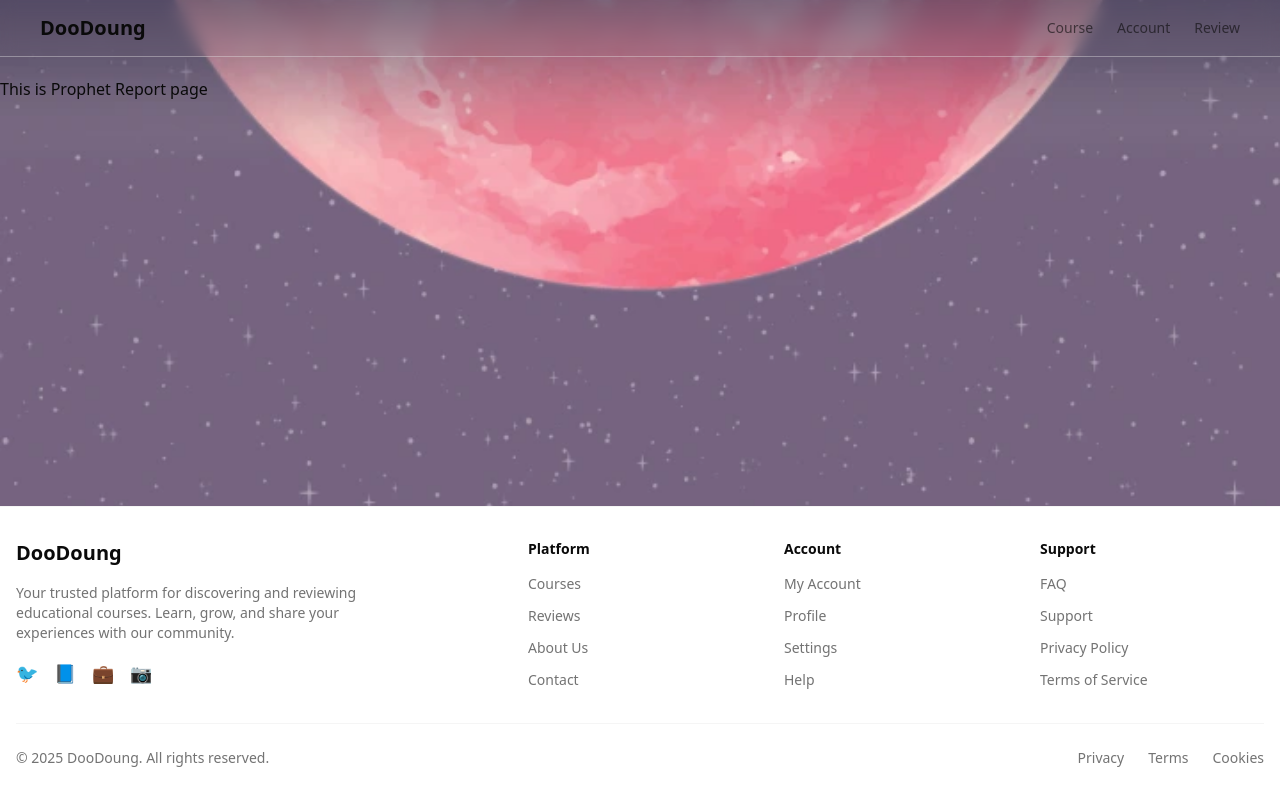
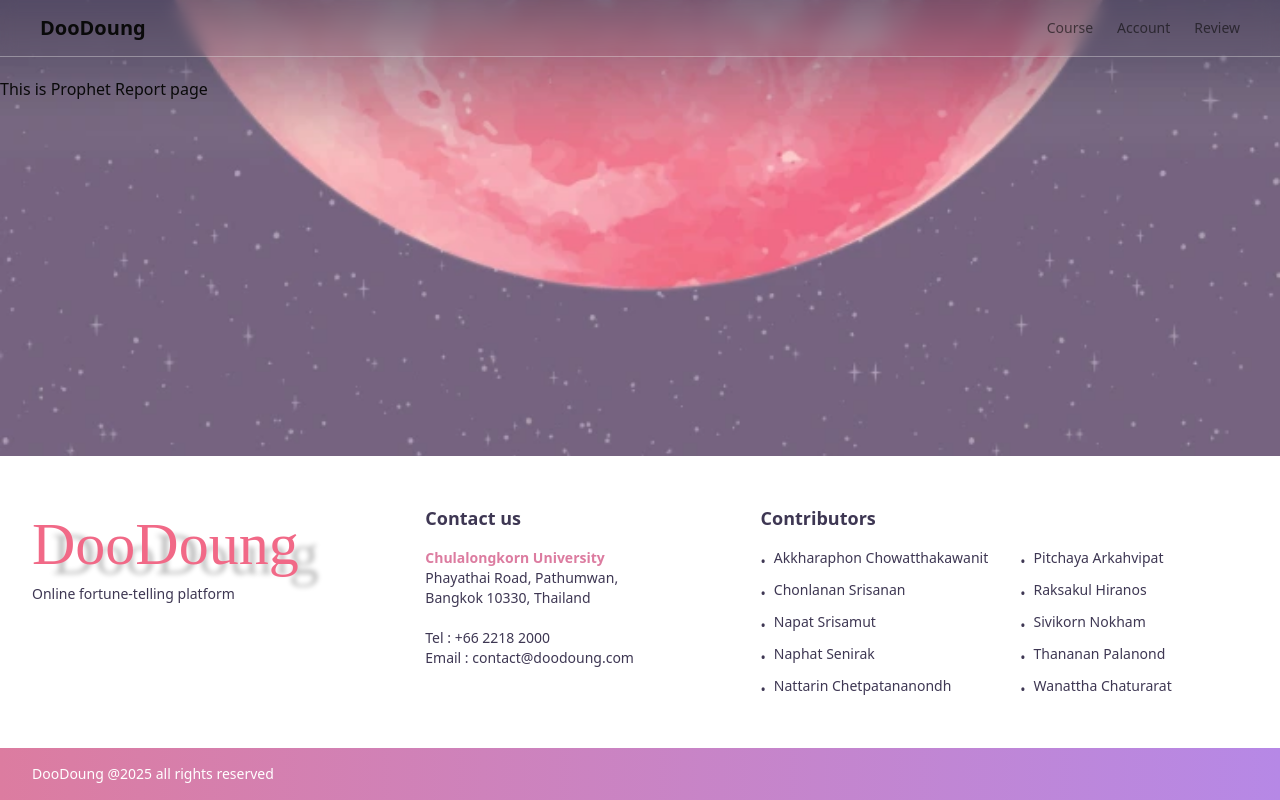
Before and after one commit to DooDoung/doo-doung-frontend, a Next.js app: page /account/prophet/report in a window 1280 px wide. Built offline with nearby package versions, Linux system fonts and the light colour scheme.

Commit message:
style: footer

```diff
--- a/src/components/globalComponents/Footer.tsx
+++ b/src/components/globalComponents/Footer.tsx
@@ -1,141 +1,69 @@
-import Link from "next/link";
-
 import { cn } from "@/lib/utils";
 
 interface FooterProps {
   className?: string;
 }
 
-/**
- * Global Footer Component
- *
- * Features:
- * - Company information and branding
- * - Useful links organized in sections
- * - Social media links
- * - Copyright information
- * - Responsive design
- */
 export function Footer({ className }: FooterProps) {
   const currentYear = new Date().getFullYear();
 
-  const footerSections = [
-    {
-      title: "Platform",
-      links: [
-        { href: "/course", label: "Courses" },
-        { href: "/review", label: "Reviews" },
-        { href: "/about", label: "About Us" },
-        { href: "/contact", label: "Contact" },
-      ],
-    },
-    {
-      title: "Account",
-      links: [
-        { href: "/account", label: "My Account" },
-        { href: "/profile", label: "Profile" },
-        { href: "/settings", label: "Settings" },
-        { href: "/help", label: "Help" },
-      ],
-    },
-    {
-      title: "Support",
-      links: [
-        { href: "/faq", label: "FAQ" },
-        { href: "/support", label: "Support" },
-        { href: "/privacy", label: "Privacy Policy" },
-        { href: "/terms", label: "Terms of Service" },
-      ],
-    },
-  ];
-
-  const socialLinks = [
-    { href: "#", label: "Twitter", icon: "🐦" },
-    { href: "#", label: "Facebook", icon: "📘" },
-    { href: "#", label: "LinkedIn", icon: "💼" },
-    { href: "#", label: "Instagram", icon: "📷" },
+  const contributors = [
+    "Akkharaphon Chowatthakawanit", "Pitchaya Arkahvipat",
+    "Chonlanan Srisanan", "Raksakul Hiranos",
+    "Napat Srisamut", "Sivikorn Nokham",
+    "Naphat Senirak", "Thananan Palanond",
+    "Nattarin Chetpatananondh", "Wanattha Chaturarat",
   ];
 
   return (
-    <footer
-      className={cn("border-border/40 mt-5 border-t bg-white", className)}
-    >
-      <div className="container mx-auto max-w-screen-2xl px-4 py-8">
-        {/* Main Footer Content */}
-        <div className="grid grid-cols-1 gap-8 md:grid-cols-2 lg:grid-cols-5">
-          {/* Brand Section */}
-          <div className="lg:col-span-2">
-            <div className="mb-4 flex items-center space-x-2">
-              <span className="text-xl font-bold">DooDoung</span>
-            </div>
-            <p className="text-muted-foreground mb-4 max-w-sm text-sm">
-              Your trusted platform for discovering and reviewing educational
-              courses. Learn, grow, and share your experiences with our
-              community.
+    <footer className={cn("text-white font-chakra", className)}>
+      {/* ===== Upper Section ===== */}
+      <div className="bg-neutral-white py-12 px-2 sm:px-8">
+        <div className="flex flex-col justify-between gap-8 md:flex-row container mx-auto max-w-screen-xl">
+
+          {/* Col 1: Logo & Tagline */}
+          <div className="flex flex-col gap-6 text-center md:text-left mt-8">
+            <h1 className="font-sanctuary text-6xl text-primary leading-[16px] [text-shadow:20px_10px_5px_rgba(0,0,0,0.25)] select-none">
+              DooDoung
+            </h1>
+            <p className="mt-2 text-sm text-neutral-black">
+              Online fortune-telling platform
             </p>
-
-            {/* Social Links */}
-            <div className="flex space-x-4">
-              {socialLinks.map((social) => (
-                <Link
-                  key={social.label}
-                  href={social.href}
-                  className="text-muted-foreground hover:text-foreground transition-colors"
-                  title={social.label}
-                >
-                  <span className="text-lg">{social.icon}</span>
-                </Link>
-              ))}
-            </div>
           </div>
 
-          {/* Links Sections */}
-          {footerSections.map((section) => (
-            <div key={section.title}>
-              <h3 className="mb-3 text-sm font-semibold">{section.title}</h3>
-              <ul className="space-y-2">
-                {section.links.map((link) => (
-                  <li key={link.href}>
-                    <Link
-                      href={link.href}
-                      className="text-muted-foreground hover:text-foreground text-sm transition-colors"
-                    >
-                      {link.label}
-                    </Link>
-                  </li>
-                ))}
-              </ul>
-            </div>
-          ))}
+          {/* Col 2: Contact Us */}
+          <div className="text-sm text-neutral-black">
+            <h2 className="mb-4 text-lg font-bold">Contact us</h2>
+            <p className="font-bold text-accent-pink">Chulalongkorn University</p>
+            <p>Phayathai Road, Pathumwan,</p>
+            <p>Bangkok 10330, Thailand</p>
+            <br />
+            <p>Tel : +66 2218 2000</p>
+            <p>Email : contact@doodoung.com</p>
+          </div>
+
+          {/* Col 3: Contributors */}
+          <div className="text-sm text-neutral-black">
+            <h2 className="mb-4 text-lg font-bold">Contributors</h2>
+            <ul className="grid grid-cols-1 gap-x-8 gap-y-2 text-sm text-neutral-black sm:grid-cols-2">
+              {contributors.map((name) => (
+                <li key={name} className="flex items-start">
+                  <span className="mr-2 mt-1">•</span>
+                  <span>{name}</span>
+                </li>
+              ))}
+            </ul>
+          </div>
+
         </div>
+      </div>
 
-        {/* Bottom Section */}
-        <div className="border-border/40 mt-8 border-t pt-6">
-          <div className="flex flex-col items-center justify-between gap-4 md:flex-row">
-            <p className="text-muted-foreground text-sm">
-              © {currentYear} DooDoung. All rights reserved.
-            </p>
-            <div className="flex gap-6">
-              <Link
-                href="/privacy"
-                className="text-muted-foreground hover:text-foreground text-sm transition-colors"
-              >
-                Privacy
-              </Link>
-              <Link
-                href="/terms"
-                className="text-muted-foreground hover:text-foreground text-sm transition-colors"
-              >
-                Terms
-              </Link>
-              <Link
-                href="/cookies"
-                className="text-muted-foreground hover:text-foreground text-sm transition-colors"
-              >
-                Cookies
-              </Link>
-            </div>
-          </div>
+      {/* ===== Bottom Section ===== */}
+      <div className="bg-linear-to-r from-accent-pink to-accent-violet py-4">
+        <div className="container mx-auto max-w-screen-xl px-4 sm:px-8">
+          <p className="text-sm text-white">
+            DooDoung @{currentYear} all rights reserved
+          </p>
         </div>
       </div>
     </footer>
```
